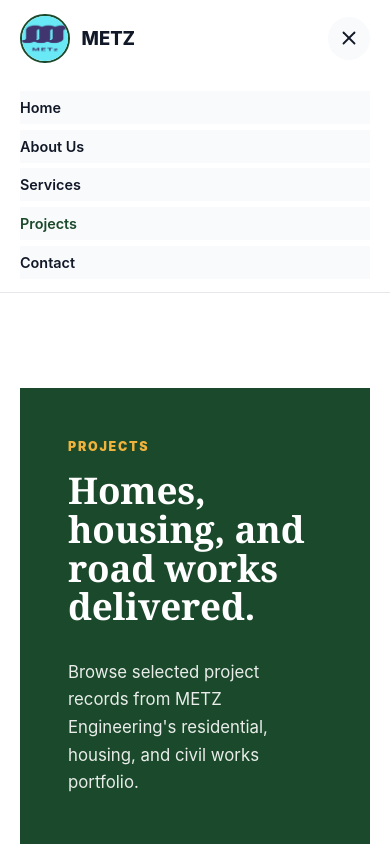
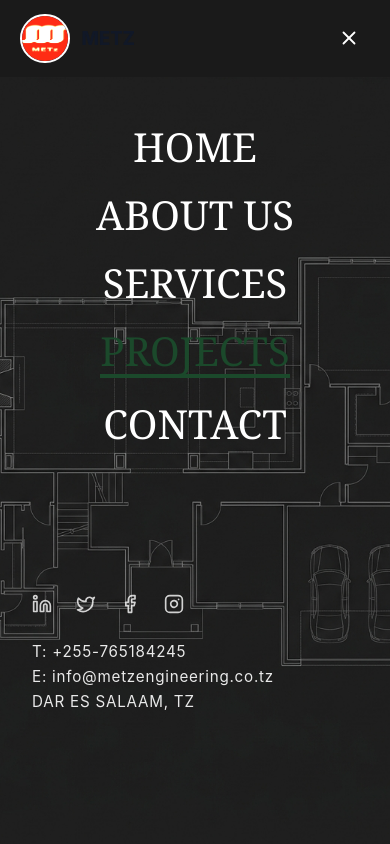
Before and after one commit to louisclarencepeter/METZ, a React (Vite) app: page /projects in a window 390 px wide. Both pictures are taken after a click on the button 348 px from the left and 38 px from the top of the page. Shown: the top 844 px of the page. Built offline with nearby package versions, Linux system fonts and the light colour scheme.

Commit message:
feat: redesign mobile menu navigation

```diff
--- a/src/App.jsx
+++ b/src/App.jsx
@@ -1,5 +1,5 @@
 import { useEffect, useState } from "react";
-import { ArrowUpRight, Mail, MapPin, Menu, Phone, X } from "lucide-react";
+import { ArrowUpRight, Mail, MapPin, Menu, Phone, X, Linkedin, Twitter, Facebook, Instagram } from "lucide-react";
 import { NavLink, Navigate, Route, Routes, useLocation } from "react-router-dom";
 import About from "./pages/About.jsx";
 import Contact from "./pages/Contact.jsx";
@@ -92,7 +92,7 @@ function Header() {
   }, [location.pathname]);
 
   return (
-    <header className="site-header">
+    <header className={`site-header ${isOpen ? "menu-open" : ""}`}>
       <div className="topbar">
         <span>
           <MapPin size={16} aria-hidden="true" />
@@ -127,10 +127,25 @@ function Header() {
           <ul>
             {navItems.map((item) => (
               <li key={item.to}>
-                <NavLink to={item.to}>{t(item.key)}</NavLink>
+                <NavLink to={item.to} onClick={() => setIsOpen(false)}>{t(item.key)}</NavLink>
               </li>
             ))}
           </ul>
+          {isOpen && (
+            <div className="mobile-menu-footer">
+              <div className="social-links">
+                <a href="#" aria-label="LinkedIn"><Linkedin size={20} /></a>
+                <a href="#" aria-label="Twitter"><Twitter size={20} /></a>
+                <a href="#" aria-label="Facebook"><Facebook size={20} /></a>
+                <a href="#" aria-label="Instagram"><Instagram size={20} /></a>
+              </div>
+              <div className="contact-info">
+                <p>T: {company.phonePrimary}</p>
+                <p>E: {company.email}</p>
+                <p>DAR ES SALAAM, TZ</p>
+              </div>
+            </div>
+          )}
         </nav>
 
       </div>
--- a/src/styles.css
+++ b/src/styles.css
@@ -1649,25 +1649,87 @@ address strong,
     display: inline-flex;
   }
 
+  /* Header adjustments when menu is open */
+  .site-header.menu-open {
+    background: #1a1a1a;
+    border-bottom: 1px solid rgba(255, 255, 255, 0.1);
+  }
+
+  .site-header.menu-open .brand img {
+    filter: invert(1) brightness(2);
+  }
+
+  .site-header.menu-open .icon-button {
+    background: transparent;
+    color: #ffffff;
+  }
+
   .primary-nav {
     display: none;
-    grid-column: 1 / -1;
-    justify-self: stretch;
+    position: absolute;
+    top: 100%;
+    left: 0;
+    width: 100%;
+    height: calc(100vh - 75px);
+    background: #1a1a1a url("/images/blueprint-bg.png") center / cover no-repeat;
+    background-attachment: fixed;
+    overflow-y: auto;
   }
 
   .primary-nav.is-open {
-    display: block;
+    display: flex;
+    flex-direction: column;
+    justify-content: space-between;
+    animation: fade-in 300ms ease;
   }
 
   .primary-nav ul {
-    display: grid;
-    gap: 0.35rem;
-    padding-top: 0.75rem;
+    display: flex;
+    flex-direction: column;
+    padding: 3rem 2rem;
+    gap: 1.5rem;
   }
 
   .primary-nav a {
-    border-radius: var(--radius);
-    background: var(--surface-strong);
+    display: inline-block;
+    font-family: "Georgia", "Times New Roman", serif;
+    font-size: clamp(2.5rem, 10vw, 3.5rem);
+    font-weight: 400;
+    text-transform: uppercase;
+    color: #ffffff;
+    background: transparent;
+    border: none;
+    padding: 0;
+    line-height: 1.1;
+  }
+
+  .primary-nav a.active {
+    border-bottom: 4px solid var(--forest);
+    padding-bottom: 0.1rem;
+  }
+
+  .mobile-menu-footer {
+    padding: 0 2rem 8rem;
+    color: #ffffff;
+  }
+
+  .mobile-menu-footer .social-links {
+    display: flex;
+    gap: 1.5rem;
+    margin-bottom: 1.5rem;
+  }
+
+  .mobile-menu-footer .social-links a {
+    font-size: initial;
+    color: #ffffff;
+    opacity: 0.8;
+  }
+
+  .mobile-menu-footer .contact-info p {
+    margin: 0 0 0.4rem 0;
+    font-size: 0.95rem;
+    letter-spacing: 0.05em;
+    opacity: 0.9;
   }
 
   .stats-band,
```
Also changed, not shown: public/images/blueprint-bg.png (added).
